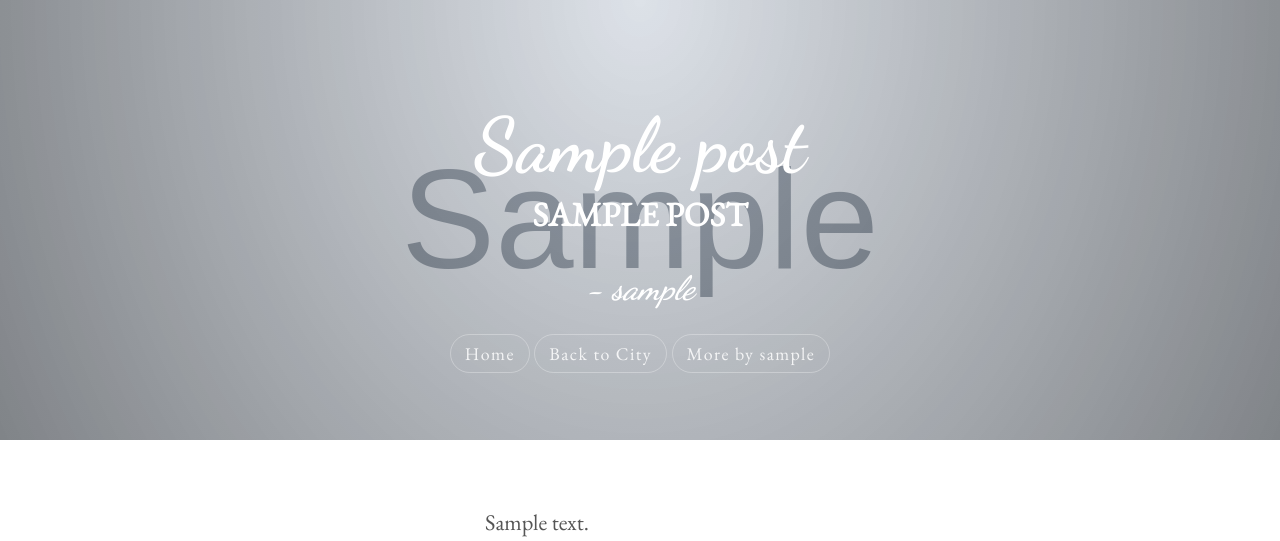
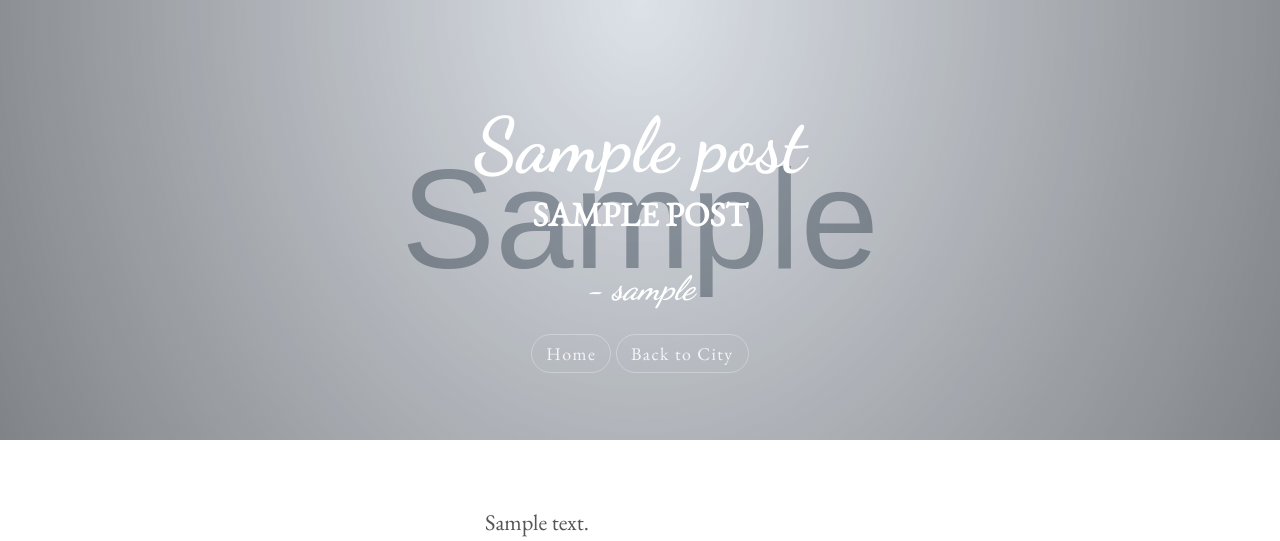
Before and after one commit to neilfitz/wanderment, a Django app: page /posts/1/ in a window 1280 px wide. Shown: the top 541 px of the page. Run offline with Django 3.2, Linux system fonts and the light colour scheme; tables that the repository leaves empty hold one stand-in row (values such as "Sample post"); grey boxes marked "Sample" are stand-in pictures.

Commit message:
Removed useless user button

```diff
--- a/wanderment/posts/templates/posts/detail.html
+++ b/wanderment/posts/templates/posts/detail.html
@@ -84,7 +84,7 @@
     <p>
       - {{p.user.username}}
     </p>
-    <a href='/' title='Home'>Home</a>   <a href='/posts/cities/{{p.city.id}}' title='Back to City'>Back to City</a>   <a href='/#{{p.user.username}}' title='More by User'>More by {{p.user.username}}</a>
+    <a href='/' title='Home'>Home</a>   <a href='/posts/cities/{{p.city.id}}' title='Back to City'>Back to City</a>
   </div>
   <!-- <nav role='navigation'>
     <ul>
```
